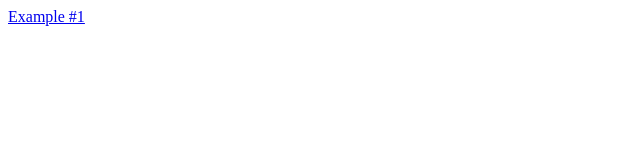
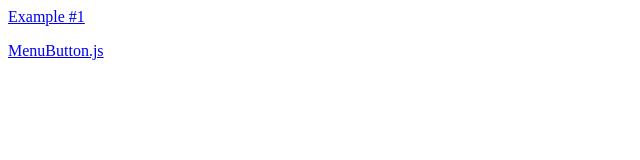
Before and after one commit to nhoyt/sandbox, a plain HTML site: page index.html in a window 1280 px wide. Shown: the whole page, without its empty margins (0-640 px from the left). Drawn offline with Linux system fonts and the light colour scheme.

Commit message:
Add link to JS file

```diff
--- a/index.html
+++ b/index.html
@@ -4,5 +4,6 @@
     </head
     <body>
         <p><a href="example.html">Example #1</a></p>
+        <p><a href="MenuButton.js">MenuButton.js</a></p>
     </body>
 </html>
```
